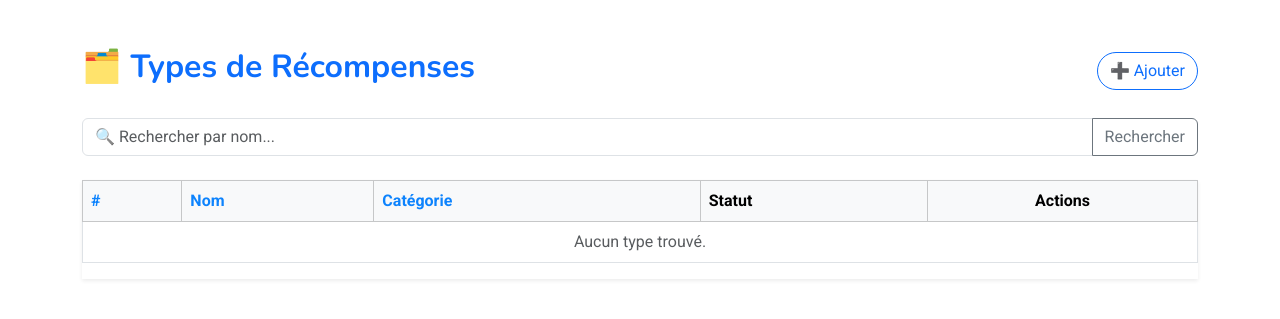
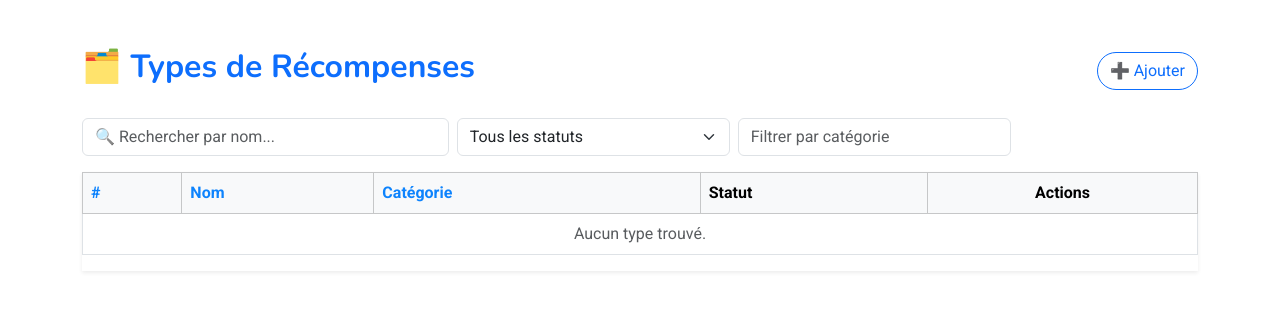
Before and after one commit to Safwen-amaira/EasyGo, a Symfony app: template templates/type_recompense/index.html.twig in a window 1280 px wide. Shown: the top 319 px of the page. Run offline with Twig, Linux system fonts and the light colour scheme; the template is opened without the code that fills it, so the values that code supplies are empty; some libraries are stand-ins or nearby versions.

Commit message:
filtre typeRecompense

```diff
--- a/templates/type_recompense/index.html.twig
+++ b/templates/type_recompense/index.html.twig
@@ -12,10 +12,21 @@
         </a>
     </div>
 
-    <form method="get" action="{{ path('type_recompense_index') }}" class="mb-4">
-        <div class="input-group">
+    <form method="get" class="row g-2 align-items-center mb-3" id="filter-form">
+        <div class="col-sm-4">
             <input type="text" name="search" id="search" class="form-control" placeholder="🔍 Rechercher par nom..." value="{{ search ?? '' }}">
-            <button type="submit" class="btn btn-outline-secondary">Rechercher</button>
+        </div>
+
+        <div class="col-sm-3">
+            <select name="statut" id="statut" class="form-select">
+                <option value="">Tous les statuts</option>
+                <option value="actif">Actif</option>
+                <option value="inactif">Inactif</option>
+            </select>
+        </div>
+
+        <div class="col-sm-3">
+            <input type="text" name="categorie" id="categorie" class="form-control" placeholder="Filtrer par catégorie">
         </div>
     </form>
 
@@ -63,11 +74,17 @@
 let currentDirection = 'ASC';
 let currentSort = '';
 
-function fetchTypes(searchTerm = '', sort = '', direction = 'ASC') {
+function fetchTypes() {
+    const search = document.getElementById('search').value;
+    const statut = document.getElementById('statut').value;
+    const categorie = document.getElementById('categorie').value;
+
     const params = new URLSearchParams({
-        search: searchTerm,
-        sort: sort,
-        direction: direction
+        search: search,
+        sort: currentSort,
+        direction: currentDirection,
+        statut: statut,
+        categorie: categorie
     });
 
     fetch(`?${params.toString()}`, {
@@ -103,9 +120,9 @@ function fetchTypes(searchTerm = '', sort = '', direction = 'ASC') {
     });
 }
 
-document.getElementById('search').addEventListener('input', function () {
-    fetchTypes(this.value, currentSort, currentDirection);
-});
+document.getElementById('search').addEventListener('input', fetchTypes);
+document.getElementById('statut').addEventListener('change', fetchTypes);
+document.getElementById('categorie').addEventListener('input', fetchTypes);
 
 document.querySelectorAll('.sort').forEach(link => {
     link.addEventListener('click', function (e) {
@@ -113,7 +130,7 @@ document.querySelectorAll('.sort').forEach(link => {
         const sort = this.dataset.sort;
         currentDirection = (currentSort === sort && currentDirection === 'ASC') ? 'DESC' : 'ASC';
         currentSort = sort;
-        fetchTypes(document.getElementById('search').value, currentSort, currentDirection);
+        fetchTypes();
     });
 });
 </script>
```
Also changed, not shown: src/Controller/TypeRecompenseController.php (+13 -2 lines).
